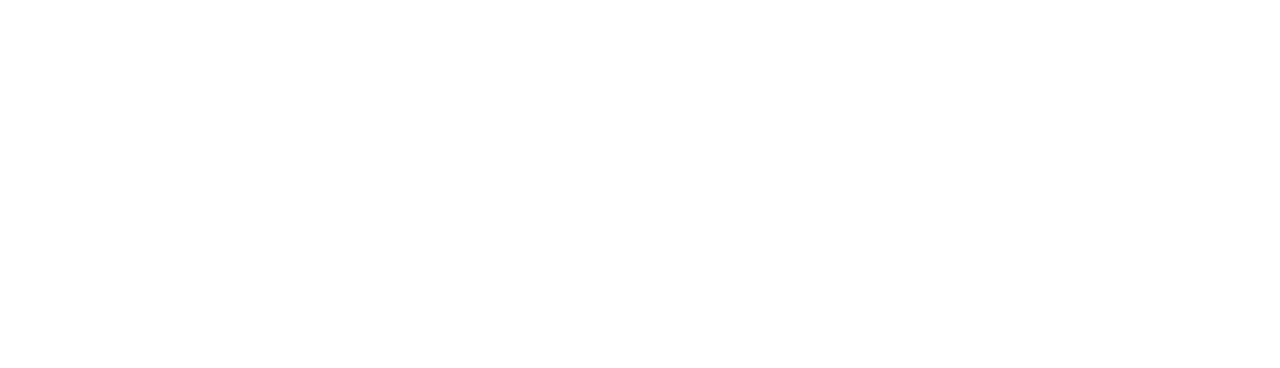
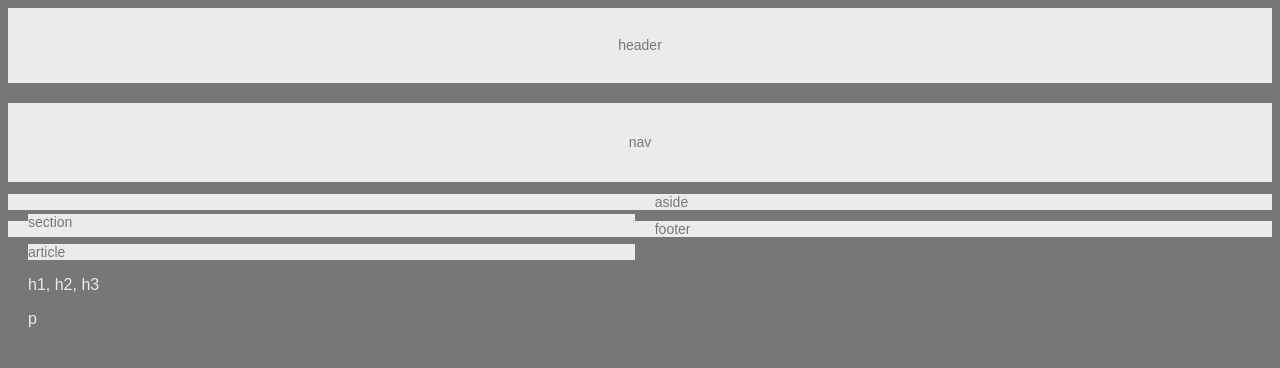
Before and after one commit to ngwijea/HW-Wireframe, a plain HTML site: page index.html in a window 1280 px wide. Drawn offline with Linux system fonts and the light colour scheme.

Commit message:
finished header and nav. working on aside and section

```diff
--- a/index.html
+++ b/index.html
@@ -1,11 +1,44 @@
 <!DOCTYPE html>
 <html lang="en">
+
 <head>
     <meta charset="UTF-8">
     <title>Document</title>
     <link rel="stylesheet" href="style.css">
 </head>
+
 <body>
 
+    <header>
+        <h1>header</h1>
+    </header>
+
+    <nav>
+        <h1>nav</h1>
+    </nav>
+
+    <section>
+        <h1>section</h1>
+        <article>
+            <h1>article</h1>
+            <div>
+                <p>h1, h2, h3</p>
+            </div>
+
+            <div>
+                <p>p</p>
+            </div>
+
+        </article>
+    </section>
+    <aside>
+        <h1>aside</h1>
+    </aside>
+
 </body>
+
+<footer>
+    <h1>footer</h1>
+</footer>
+
 </html>
--- a/style.css
+++ b/style.css
@@ -0,0 +1,52 @@
+header {
+    background: #ebebeb;
+    text-align: center;
+    padding: 20px;
+    margin-bottom: 20-x;
+
+}
+
+nav {
+    background: #ebebeb;
+    text-align: center;
+    padding: 20px;
+    margin-top: 20px;
+
+}
+
+body {
+    font-family: 'Arial','helvetica Neue', Arial, Helvetica, sans-serif;
+    color: '#777';
+    background: #777;
+    width: '960px';
+    font size:'18px';
+}
+
+article {
+    color: #ebebeb;
+    background: #777;
+}
+
+section {
+    width: 495px;
+    float: left;
+    width: 48%;
+    padding: 20px;
+    margin-bottom: 20px;}
+}
+
+aside {
+    background: #ebebeb;
+    text-align: center;
+    float: left;
+    width: 48%;
+    padding: 20px;
+    margin-bottom: 20px;
+}
+
+h1 {
+    color: #777;
+    background: #ebebeb;
+    font-size: 14px;
+    font-weight: normal;
+}
```
